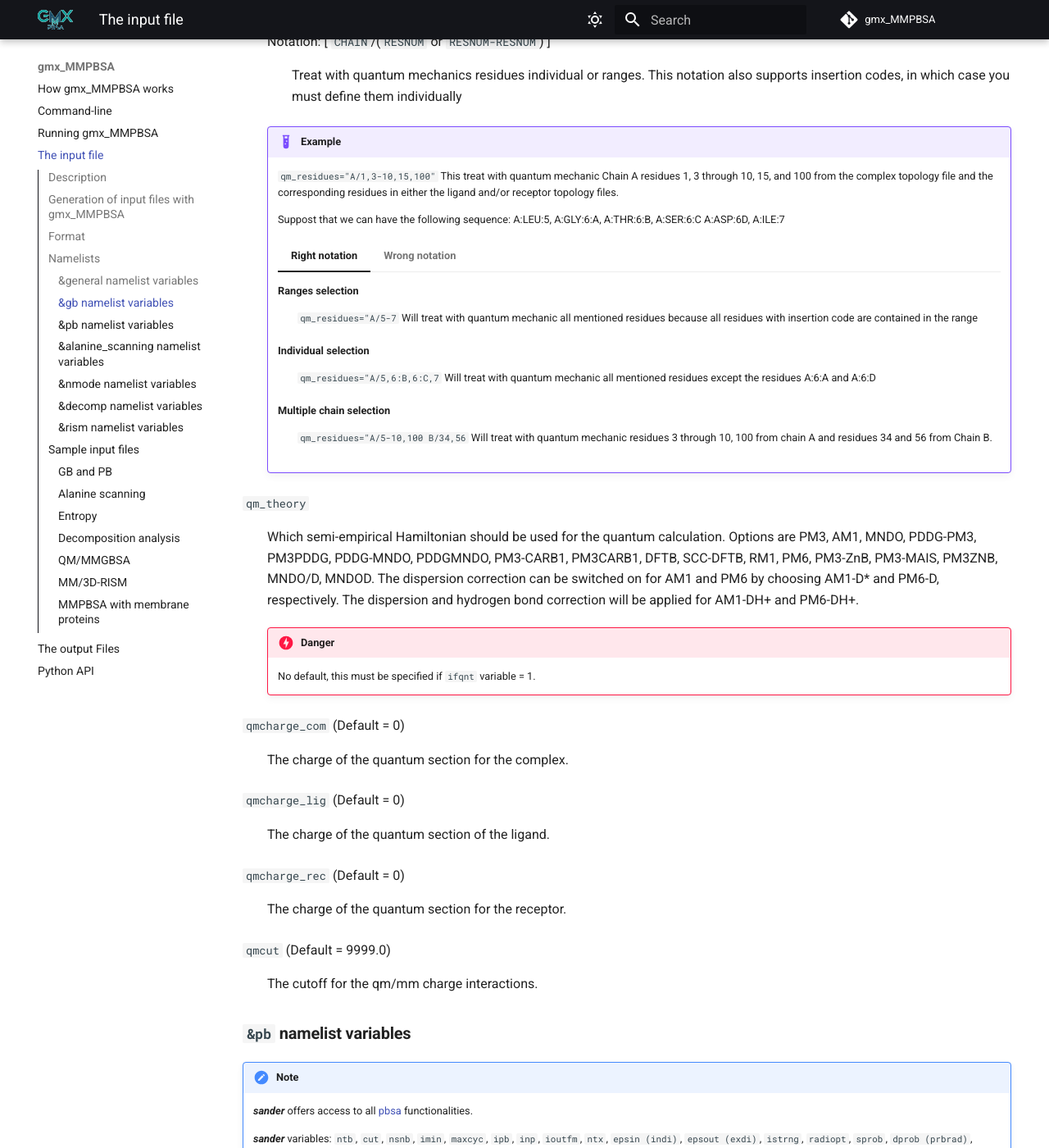
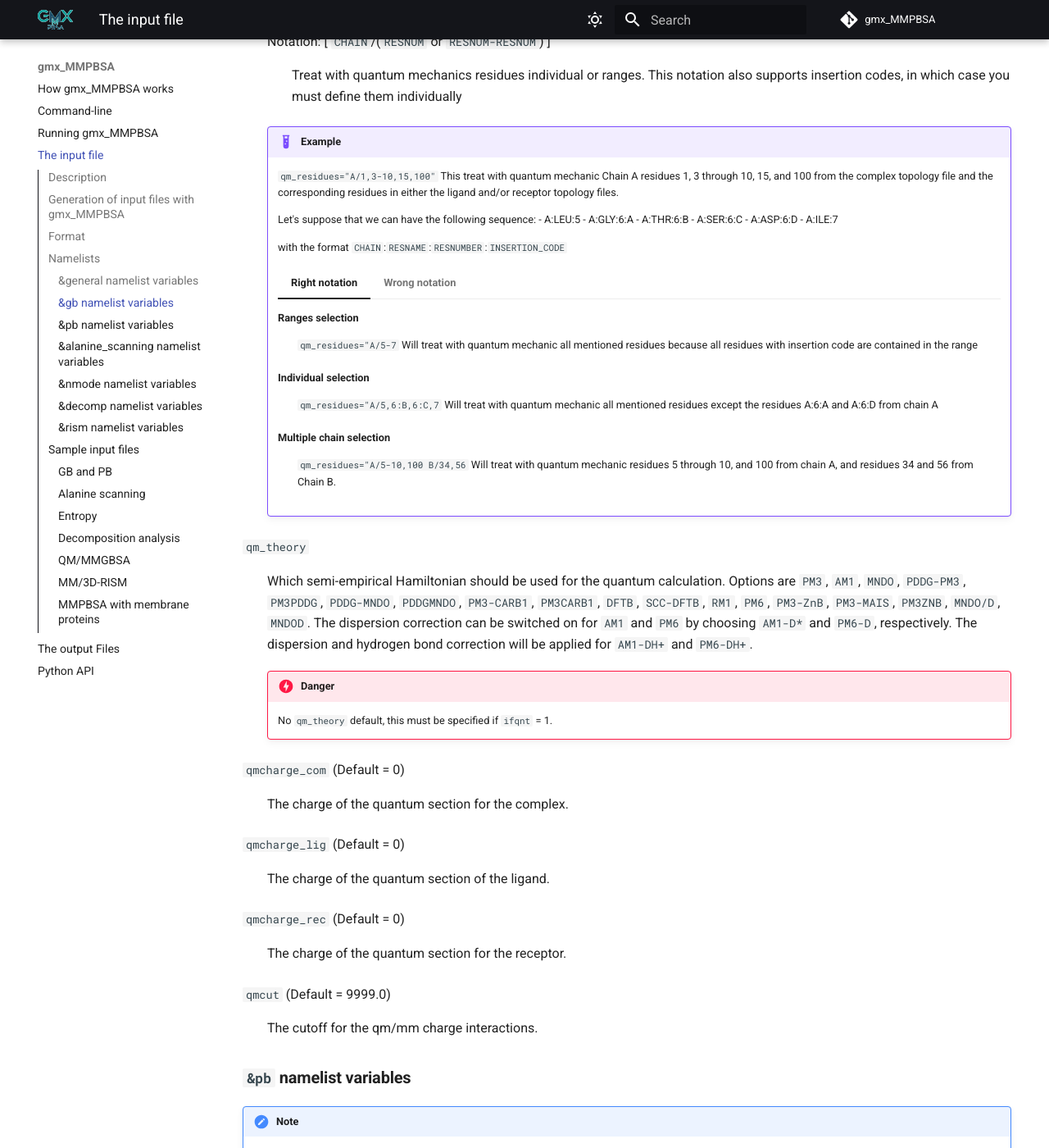
Before and after one commit to Valdes-Tresanco-MS/gmx_MMPBSA, an MkDocs documentation site: the page built from docs/input_file.md, in a window 1280 px wide and 1400 px high, scrolled down 10535 px. Shown: the whole window at 82% size. Built offline with MkDocs 1.6.1 and Material for MkDocs 9.7.7, drawn with Linux system fonts in a browser that asks for light colours; comment, search, counter and statistics services are not loaded.

Commit message:
update doc

```diff
--- a/docs/input_file.md
+++ b/docs/input_file.md
@@ -474,7 +474,10 @@ tested in previous `protein_forcefield` and `ligand_forcefield` variables.
         100 from the complex topology file and the corresponding residues in either the ligand and/or receptor
         topology files.
 
-        Suppost that we can have the following sequence: A:LEU:5, A:GLY:6:A, A:THR:6:B, A:SER:6:C A:ASP:6D, A:ILE:7
+        Let's suppose that we can have the following sequence: - A:LEU:5 - A:GLY:6:A - A:THR:6:B - A:SER:6:C -
+        A:ASP:6:D - A:ILE:7
+
+        with the format `CHAIN`:`RESNAME`:`RESNUMBER`:`INSERTION_CODE`
 
         === "Right notation"
 
@@ -484,23 +487,24 @@ tested in previous `protein_forcefield` and `ligand_forcefield` variables.
 
             **Individual selection**
             :   `qm_residues="A/5,6:B,6:C,7` Will treat with quantum mechanic all mentioned residues except the
-            residues A:6:A and A:6:D
+            residues A:6:A and A:6:D from chain A
 
             **Multiple chain selection**
-            :   `qm_residues="A/5-10,100 B/34,56` Will treat with quantum mechanic residues 3 through 10, 100 from
-            chain A and residues 34 and 56 from Chain B.
+            :   `qm_residues="A/5-10,100 B/34,56` Will treat with quantum mechanic residues 5 through 10, and 100 from
+            chain A, and residues 34 and 56 from Chain B.
 
         === "Wrong notation"
             `qm_residues="A/5-6B,6D-7` Will end in error.
 
 `qm_theory`
-:   Which semi-empirical Hamiltonian should be used for the quantum calculation. Options are PM3, AM1, MNDO, PDDG-PM3,
-    PM3PDDG, PDDG-MNDO, PDDGMNDO, PM3-CARB1, PM3CARB1, DFTB, SCC-DFTB, RM1, PM6, PM3-ZnB, PM3-MAIS, PM3ZNB, MNDO/D,
-    MNDOD. The dispersion correction can be switched on for AM1 and PM6 by choosing AM1-D* and PM6-D, respectively. The
-    dispersion and hydrogen bond correction will be applied for AM1-DH+ and PM6-DH+.
+:   Which semi-empirical Hamiltonian should be used for the quantum calculation. Options are `PM3`, `AM1`, `MNDO`,
+    `PDDG-PM3`, `PM3PDDG`, `PDDG-MNDO`, `PDDGMNDO`, `PM3-CARB1`, `PM3CARB1`, `DFTB`, `SCC-DFTB`, `RM1`, `PM6`,
+    `PM3-ZnB`, `PM3-MAIS`, `PM3ZNB`, `MNDO/D`, `MNDOD`. The dispersion correction can be switched on for `AM1`
+    and `PM6` by choosing `AM1-D*` and `PM6-D`, respectively. The dispersion and hydrogen bond correction will be
+    applied for `AM1-DH+` and `PM6-DH+`.
 
     !!! danger
-         No default, this must be specified if `ifqnt` variable = 1.
+         No `qm_theory` default, this must be specified if `ifqnt` = 1.
 
 `qmcharge_com` (Default = 0)
 :   The charge of the quantum section for the complex.
```
